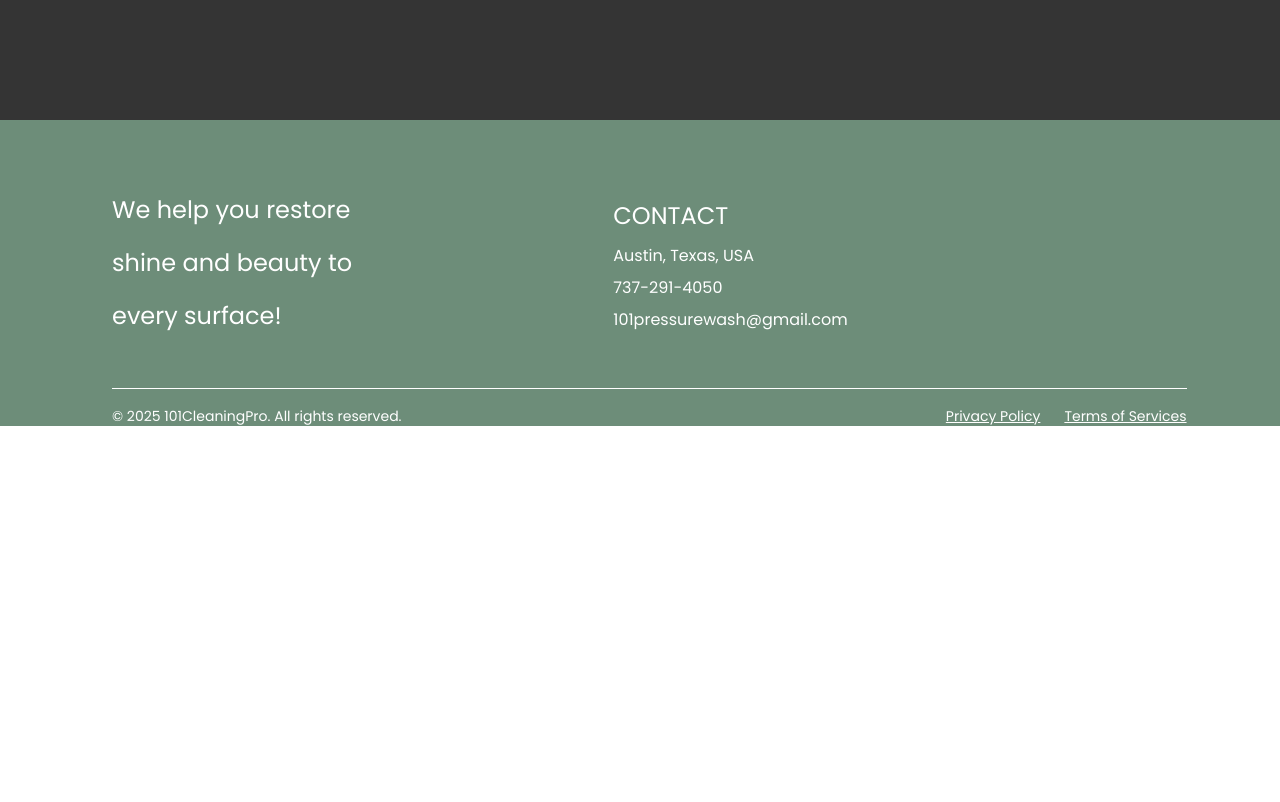
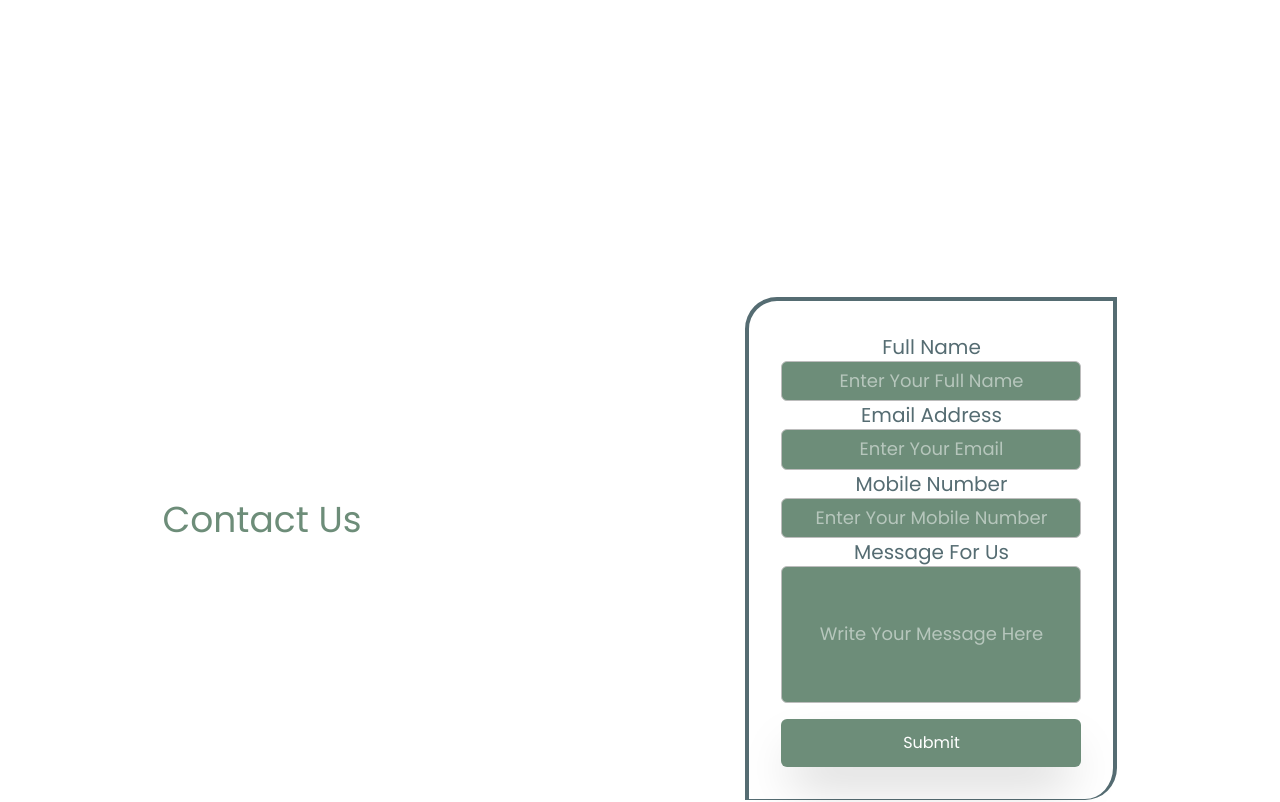
Before and after one commit to preeyeol/CleanPro, a React (Vite) app in the folder frontend/: page /contact in a window 1280 px wide. Shown: the part 680-1482 px from the top of the page. Before the commit the page ends 1106 px from the top, so only its background shows below. Built offline with nearby package versions, Linux system fonts and the light colour scheme.

Commit message:
feat:Contact Page changes

```diff
--- /dev/null
+++ b/frontend/src/components/ui/ContactDesign/ContactComp.jsx
@@ -0,0 +1,11 @@
+const ContactComp =({htmlFor,label,type,id,inputClassName,placeholder,labelClassName})=>{
+return (
+    <div>
+    <label htmlFor={htmlFor} className={labelClassName}>{label}</label>
+    <input type={type} id={id} className={inputClassName} placeholder={placeholder} />
+  </div>
+)
+
+}
+
+export default ContactComp
--- a/frontend/src/components/ui/ContactDesign/ContactHead.jsx
+++ b/frontend/src/components/ui/ContactDesign/ContactHead.jsx
@@ -1,10 +1,40 @@
+import ContactComp from "./ContactComp";
+
 const ContactHead = () => {
     return (
-      <div className="h-screen bg-[#343434]  flex items-center justify-center">
-        <h1 className="text-8xl text-white text-center font-bold">
-          Contact Us
+      <div className="h-screen bg-white flex items-center justify-center flex-row space-x-96">
+        <h1 className="text-4xl text-[#6d8d79] text-start font-medium">
+        Contact Us
         </h1>
+        <div className="flex flex-col border-b border-4 border-[#556c72] p-8  rounded-br-4xl rounded-tl-4xl mt-14">
+   <ContactComp htmlFor="name" type="name" id="name" label="Full Name" placeholder="Enter Your Full Name"
+       labelClassName="flex flex-col text-[#556c72] text-bold text-center font-roboto text-xl font-normalpy-2"
+       inputClassName=" text-white font-roboto text-lg w-[300px]  font-normal bg-[#6d8d79] border-b text-center border-[.1px]
+       border-[#BDBDBD] rounded-md leading-tight  flex  py-[.5rem] px-[var(--sds-size-space-200)]
+       items-center gap-[8px] self-stretch"/>
+
+          <ContactComp htmlFor="email" type="email" id="email" label="Email Address" placeholder="Enter Your Email"
+       labelClassName="flex flex-col text-[#556c72] text-bold text-center font-roboto text-xl font-normalpy-2"
+       inputClassName=" text-white font-roboto text-lg w-[300px]  font-normal bg-[#6d8d79] border-b text-center border-[.1px]
+       border-[#BDBDBD] rounded-md leading-tight  flex  py-[.5rem] px-[var(--sds-size-space-200)]
+       items-center gap-[8px] self-stretch"/>
+          <ContactComp htmlFor="phone" type="phone" id="number" label="Mobile Number" placeholder="Enter Your Mobile Number"
+       labelClassName="flex flex-col text-[#556c72] text-bold text-center font-roboto text-xl font-normalpy-2"
+       inputClassName=" text-white font-roboto text-lg w-[300px]  font-normal bg-[#6d8d79] border-b text-center border-[.1px]
+       border-[#BDBDBD] rounded-md leading-tight  flex  py-[.5rem] px-[var(--sds-size-space-200)]
+       items-center gap-[8px] self-stretch"/>
+         <ContactComp htmlFor="description" type="text" id="description" label="Message For Us" placeholder="Write Your Message Here"
+       labelClassName="flex flex-col text-[#556c72] text-bold text-center font-roboto text-xl font-normalpy-2"
+       inputClassName=" text-white font-roboto text-lg w-[300px]  font-normal bg-[#6d8d79] border-b text-center border-[.1px]
+       border-[#BDBDBD] rounded-md leading-tight  flex  py-[3.5rem] px-[var(--sds-size-space-200)]
+       items-center gap-[8px] self-stretch"/>
+        <button className="text-white font-roboto font-medium text-base px-8 py-3 bg-[#6d8d79] shadow-2xl rounded-md mt-4">
+
+        Submit
+
+      </button>
       </div>
+       </div>
     );
   };
 
--- a/frontend/src/components/ui/LandingDesign/Divide.jsx
+++ b/frontend/src/components/ui/LandingDesign/Divide.jsx
@@ -7,7 +7,7 @@ const Divide=()=>{
 <h1 className="text-[#556c72] text-4xl font-bold">HELLO</h1>
             </div>
             <div className="flex flex-col w-1/2 bg-[#556c72] justify-center items-center">
-<h1 className="text-white text-4xl font-bold">WORK WITH US</h1>
+<h1 className="text-white text-5xl font-bold">WORK WITH US</h1>
 <p className="text-white text-base w-3/4 text-center">We provide thorough, reliable cleaning solutions for all surfaces, including brick, concrete, wood, and vinyl. Say goodbye to stains and hello to a fresh, revitalized space!</p>
 
 <button className="text-[#556c72] font-roboto font-medium text-base px-8 py-3 bg-white shadow-2xl rounded-md mt-12">
--- /dev/null
+++ b/frontend/src/components/ui/LandingDesign/LastPage.jsx
@@ -0,0 +1,12 @@
+const Last= ()=>{
+
+return (
+    <div className="h-screen">
+        <p>HELLO WORLD</p>
+
+    </div>
+)
+}
+
+
+export default Last
--- a/frontend/src/components/ui/LandingDesign/Promote.jsx
+++ b/frontend/src/components/ui/LandingDesign/Promote.jsx
@@ -6,7 +6,7 @@ const Promote=()=>{
 <h1>HELLO</h1>
             </div>
             <div className="flex flex-col w-1/2  justify-center items-center">
-<h1 className="text-white text-4xl">PRIVIk</h1>
+<h1 className="text-[#556c72] text-4xl">P R I V I K</h1>
             </div>
         </section>
     )
--- a/frontend/src/pages/Contact.jsx
+++ b/frontend/src/pages/Contact.jsx
@@ -2,7 +2,14 @@ import ContactHead from "../components/ui/ContactDesign/ContactHead"
 
 const Contact=()=>{
 return(
-    <div className="h-screen">
+    <div className="h-auto">
+        <div className="h-screen overflow-hidden flex flex-col justify-center items-center">
+        <h1 className="text-3xl  text-[#6d8d79] text-start font-serif font-medium mt-16">
+        "Need a spotless space?
+        </h1>
+        <h1 className="text-5xl  text-[#6d8d79] text-start font-serif font-semibold">Get in touch with <span className="font-extrabold">
+       101 Cleaning Service today!     </span> </h1>
+        </div>
        <ContactHead />
     </div>
 )
--- a/frontend/src/pages/LandingPage.jsx
+++ b/frontend/src/pages/LandingPage.jsx
@@ -1,5 +1,6 @@
 import Divide from "../components/ui/LandingDesign/Divide.jsx"
 import Hero from "../components/ui/LandingDesign/Hero"
+import Last from "../components/ui/LandingDesign/LastPage.jsx"
 import Promote from "../components/ui/LandingDesign/Promote.jsx"
 
 import Second from "../components/ui/LandingDesign/Second"
@@ -14,6 +15,7 @@ return(
         <Second/>
         <Divide/>
         <Promote/>
+        <Last/>
 
 
     </div>
```
